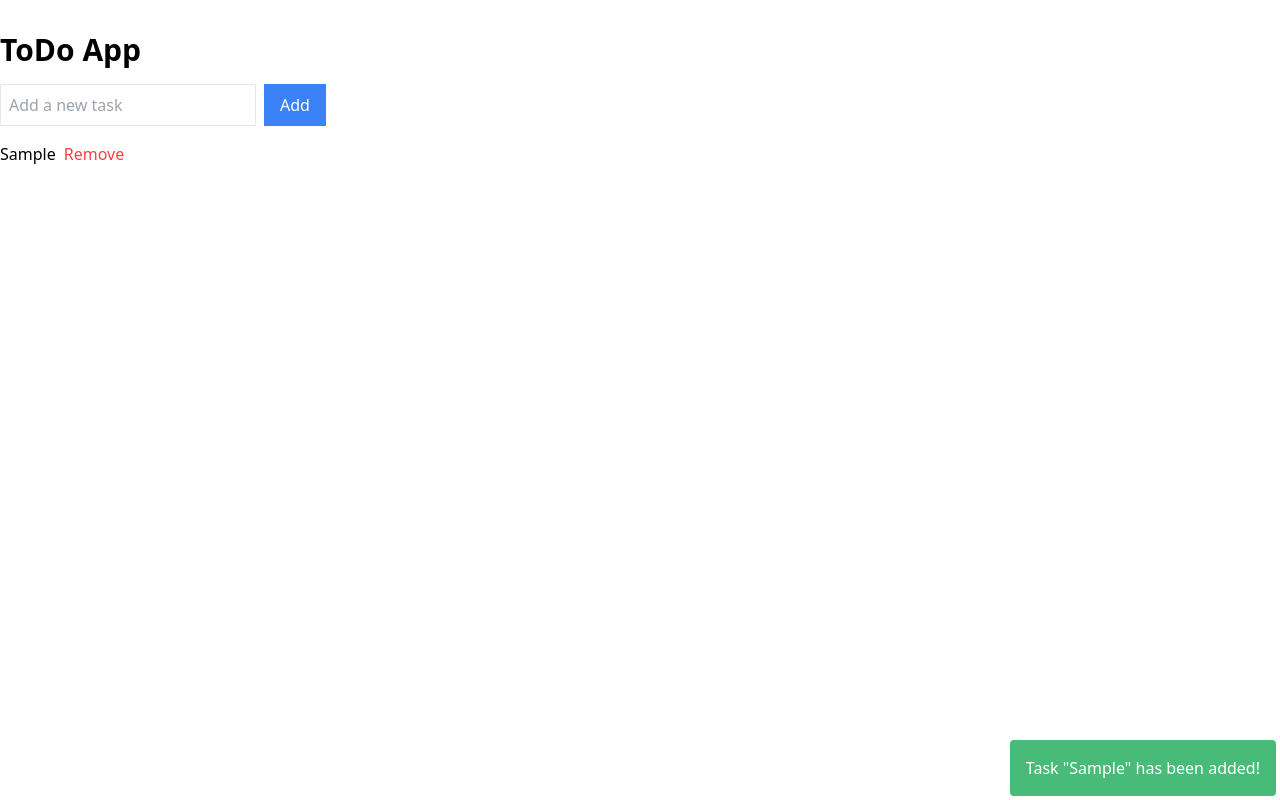
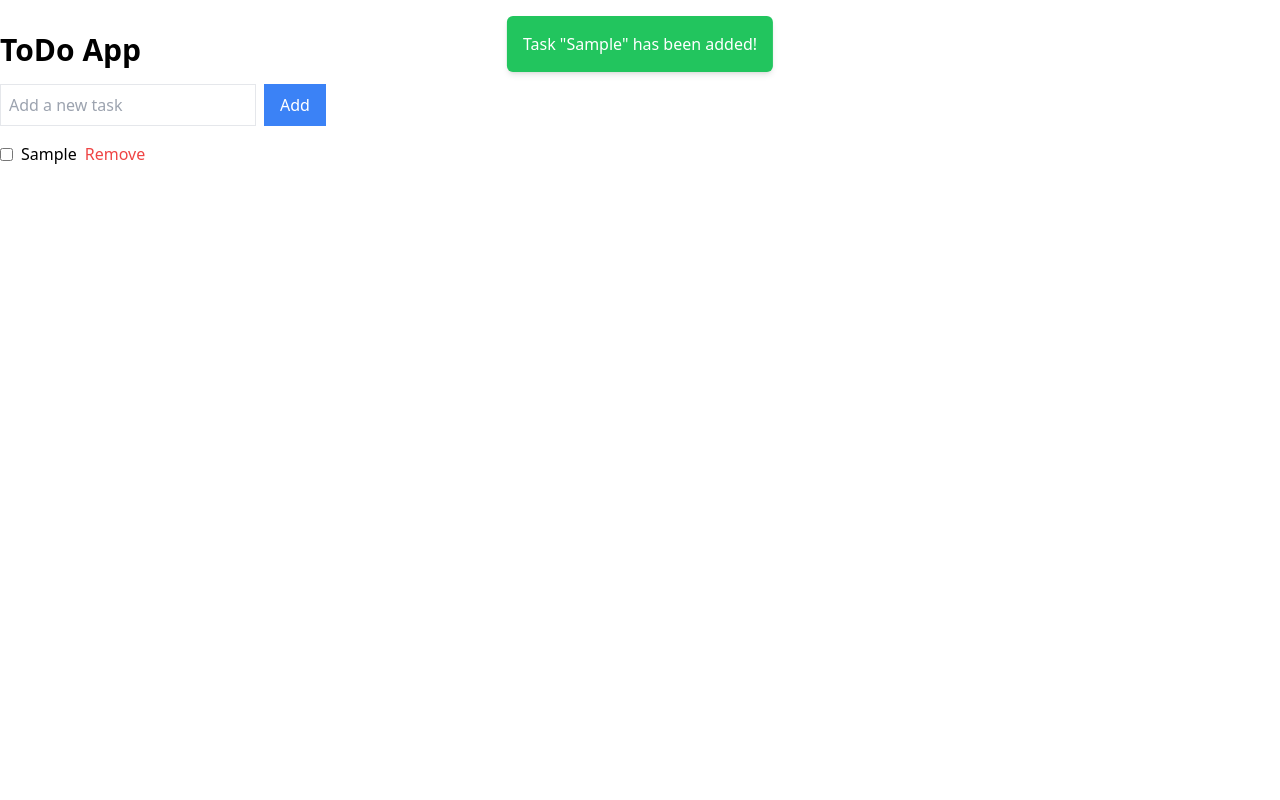
Before and after one commit to connoisseur-of-code/ToDo-APP, a React (Create React App) app: page / in a window 1280 px wide. Both pictures are taken after typing "Sample" into the empty fields and a click on the button "Add". Built offline with nearby package versions, Linux system fonts and the light colour scheme; the HTML template or start-up script is replaced by a standard one.

Commit message:
Added completion status

```diff
--- a/src/App.jsx
+++ b/src/App.jsx
@@ -6,6 +6,7 @@ function App() {
 	const [newTask, setNewTask] = useState('');
 	const [notification, setNotification] = useState(null);
 
+	// Local Storage
 	useEffect(() => {
 		const storedTasks = JSON.parse(localStorage.getItem('tasks')) || [];
 		setTasks(storedTasks);
@@ -15,22 +16,42 @@ function App() {
 		localStorage.setItem('tasks', JSON.stringify(tasks));
 	}, [tasks]);
 
+	// Notification
+	const showNotification = (message) => {
+		setNotification(message);
+
+		// Clear notification after 3 seconds
+		setTimeout(() => {
+			setNotification(null);
+		}, 3000); // 1 Second = 1000
+	};
+
+	// Add & Remove tasks
 	const addTask = () => {
-		if (newTask.trim() !== '') {
-			setTasks([...tasks, newTask]);
-			setNewTask('');
+		if (newTask.trim() === '') {
+			showNotification('Please enter a task name before adding!');
+			return;
 		}
 
-		setNotification(`Task "${newTask}" has been added!`);
+		setTasks([...tasks, { text: newTask, completed: false }]);
+		setNewTask('');
+		showNotification(`Task "${newTask}" has been added!`);
 	};
 
 	const removeTask = (index) => {
+		const removedTask = tasks[index];
 		const newTasks = [...tasks];
-		const removedTask = tasks[index];
 		newTasks.splice(index, 1);
 		setTasks(newTasks);
 
-		setNotification(`Task "${removedTask}" has been removed!`);
+		showNotification(`Task "${removedTask.text}" has been removed!`);
+	};
+
+	// Toggling completeion status idk how to name it xD
+	const toggleCompletion = (index) => {
+		const newTasks = [...tasks];
+		newTasks[index].completed = !newTasks[index].completed;
+		setTasks(newTasks);
 	};
 
 	return (
@@ -54,8 +75,18 @@ function App() {
 			<ul>
 				{tasks.map((task, index) => (
 					<li key={index} className="flex items-center mb-2">
-						<span className="mr-2">{task}</span>
-						<button className="text-red-500" onClick={() => removeTask(index)}>
+						<input
+							type="checkbox"
+							checked={task.completed}
+							onChange={() => toggleCompletion(index)}
+						/>
+						<span className={`ml-2 ${task.completed ? 'line-through' : ''}`}>
+							{task.text}
+						</span>
+						<button
+							className="text-red-500 ml-2"
+							onClick={() => removeTask(index)}
+						>
 							Remove
 						</button>
 					</li>
--- a/src/components/Notification.jsx
+++ b/src/components/Notification.jsx
@@ -14,20 +14,9 @@ const Notification = ({ message, onClose }) => {
 
 	return (
 		<div
-			style={{
-				position: 'fixed',
-				bottom: '0',
-				right: '0',
-				marginBottom: '4px',
-				marginRight: '4px',
-				padding: '1rem',
-				backgroundColor: '#48bb78',
-				color: '#fff',
-				borderRadius: '0.25rem',
-				opacity: visible ? 1 : 0,
-				transform: `translateY(${visible ? '0' : '1rem'})`,
-				transition: 'opacity 4.7s ease-in-out, transform 4.7s ease-in-out',
-			}}
+			className={`mt-4 fixed top-0 left-1/2 transform -translate-x-1/2 bg-green-500 text-white p-4 rounded-md shadow-md transition-opacity duration-500 ${
+				visible ? 'opacity-100' : 'opacity-0 pointer-events-none'
+			}`}
 		>
 			{message}
 		</div>
```
